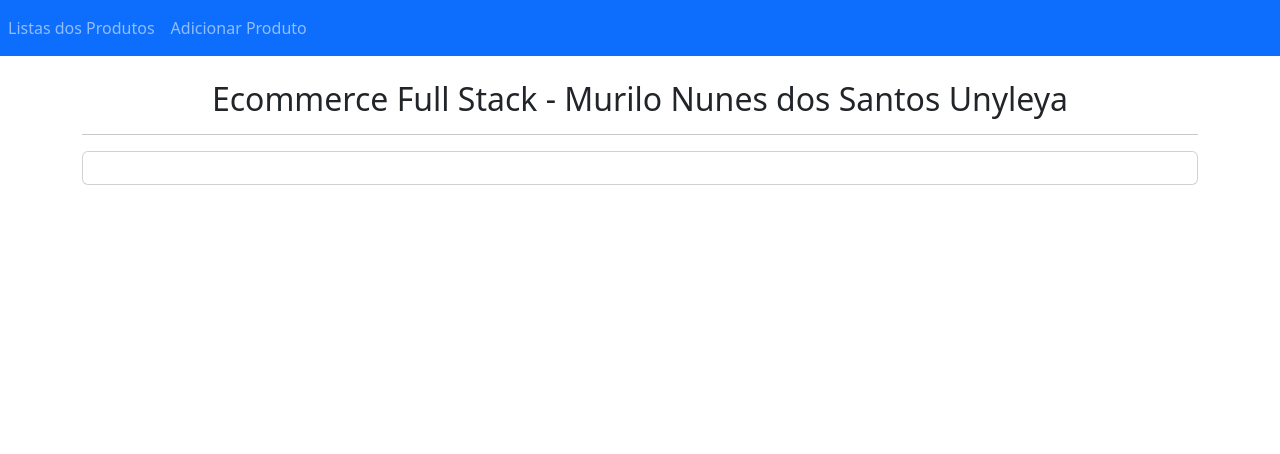
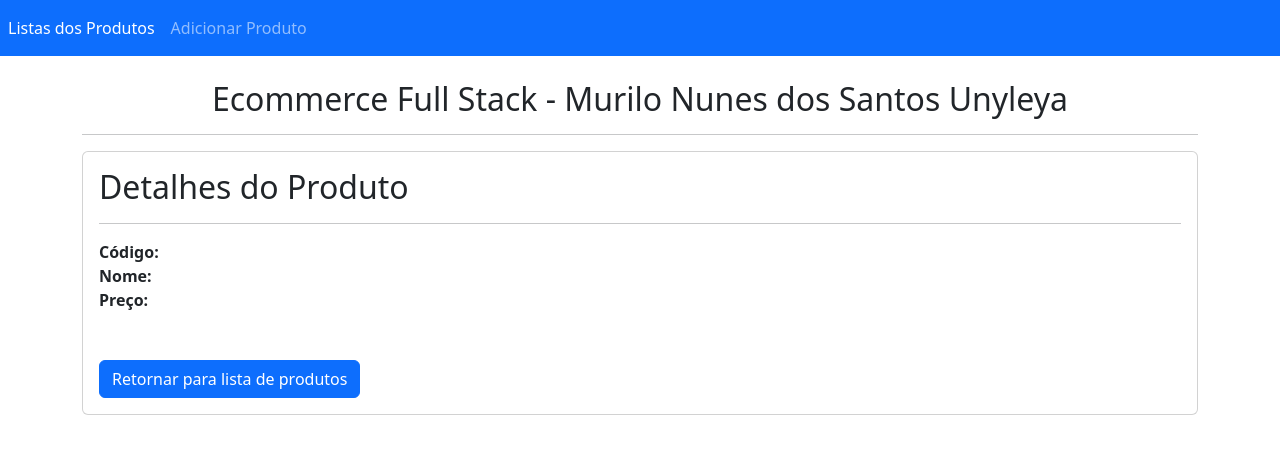
Before and after one commit to MuriloNSantos17/Projeto-Ecommerce-Angular, an Angular app: page /produtos/detalhe/1 in a window 1280 px wide. Before the commit this address led to /. Shown: the top 454 px of the page. Built offline with nearby package versions, Linux system fonts and the light colour scheme; no server answers.

Commit message:
Commit ajuste

```diff
--- a/src/app/app-routing.module.ts
+++ b/src/app/app-routing.module.ts
@@ -5,11 +5,13 @@
 
 import { ProdutoListComponent } from './produto-list/produto-list.component';
 import { CreateProdutoComponent } from './create-produto/create-produto.component';
+import { ProdutoDetailsComponent } from './produto-details/produto-details.component';
 
 const routes: Routes = [
     { path: '', redirectTo: 'produtos', pathMatch: 'full' },
     { path: 'produtos', component: ProdutoListComponent},
-    { path: 'cadastro/produtos', component: CreateProdutoComponent}
+    { path: 'cadastro/produtos', component: CreateProdutoComponent},
+    { path: 'produtos/detalhe/:id', component: ProdutoDetailsComponent}
 ];
 
 @NgModule({
--- a/src/app/app.module.ts
+++ b/src/app/app.module.ts
@@ -17,6 +17,7 @@
 import { ProdutoListComponent } from './produto-list/produto-list.component';
 import { NgbModule } from '@ng-bootstrap/ng-bootstrap';
 import { CreateProdutoComponent } from './create-produto/create-produto.component';
+import { ProdutoDetailsComponent } from './produto-details/produto-details.component';
 
 
 
@@ -24,7 +25,8 @@
   declarations: [
     AppComponent,
     ProdutoListComponent,
-    CreateProdutoComponent
+    CreateProdutoComponent,
+    ProdutoDetailsComponent
   ],
   imports: [
     BrowserModule,
--- /dev/null
+++ b/src/app/produto-details/produto-details.component.html
@@ -0,0 +1,20 @@
+<h2>Detalhes do Produto</h2>
+
+<hr/>
+
+<div *ngIf="produto">
+    <div>
+        <label><strong>Código: </strong></label> {{produto.codigo}}
+    </div>
+
+    <div>
+        <label><strong>Nome: </strong></label> {{produto.nome}}
+    </div>
+
+    <div>
+        <label><strong>Preço: </strong></label> {{produto.preco}}
+    </div>
+</div>
+<br>
+<br>
+<button (click)="list()" class="btn btn-primary">Retornar para lista de produtos</button><br>
--- /dev/null
+++ b/src/app/produto-details/produto-details.component.ts
@@ -0,0 +1,36 @@
+import { Produto } from '../produto';
+import { Component, OnInit } from '@angular/core';
+import { ProdutoService } from '../produto.service';
+import {Router, ActivatedRoute} from '@angular/router';
+
+@Component({
+  selector: 'app-produto-details',
+  templateUrl: './produto-details.component.html',
+  styleUrls: ['./produto-details.component.css']
+})
+
+
+export class ProdutoDetailsComponent implements OnInit{
+    id:number;
+    produto: Produto;
+
+    constructor(private route: ActivatedRoute, private router: Router,
+    private produtoService: ProdutoService){ };
+
+    ngOnInit() {
+      this.produto = new Produto();
+
+      this.id = this.route.snapshot.params['id'];
+
+      this.produtoService.getProduto(this.id).subscribe(
+        data => {
+          console.log(data)
+          this.produto = data;
+        }, error=> console.log(error)
+      )
+    }
+
+    list(){
+      this.router.navigate(['produtos']);
+    }
+}
--- a/src/app/produto-list/produto-list.component.html
+++ b/src/app/produto-list/produto-list.component.html
@@ -17,7 +17,8 @@
             <td>{{produto.codigo}}</td>
             <td>{{produto.nome}}</td>
             <td>{{produto.preco}}</td>
-            <td>Ação
+            <td>
+                <button (click)="produtoDetails(produto.codigo)" class="btn btn-info" style="margin-left: 10px">Detalhes</button>
             <!--
             <button (click)="publicacaoDetails(publicacao.id)" class="btn btn-info" style="margin-left: 10px">Detalhes</button>
             <button (click)="updatePublicacao(publicacao.id)" class="btn btn-info" style="margin-left: 10px">Update</button>
--- a/src/app/produto-list/produto-list.component.ts
+++ b/src/app/produto-list/produto-list.component.ts
@@ -27,4 +27,8 @@
     reloadData() {
       this.produtos = this.produtoService.getProdutoList();
     }
+
+    produtoDetails(id: number){
+      this.router.navigate(['produtos/detalhe', id]);
+    }
 }
--- a/src/app/produto.service.ts
+++ b/src/app/produto.service.ts
@@ -20,4 +20,8 @@
     createProduto(produto: Object): Observable<Object> {
         return this.http.post(`${this.baseUrl}`, produto);
     }
+
+    getProduto(id:number): Observable<any>{
+        return this.http.get(`${this.baseUrl}/${id}`);
+    }
 }
```
Also changed, not shown: src/app/produto-details/produto-details.component.css (added), 1 other file (tests, documents, lock files or other folders).
